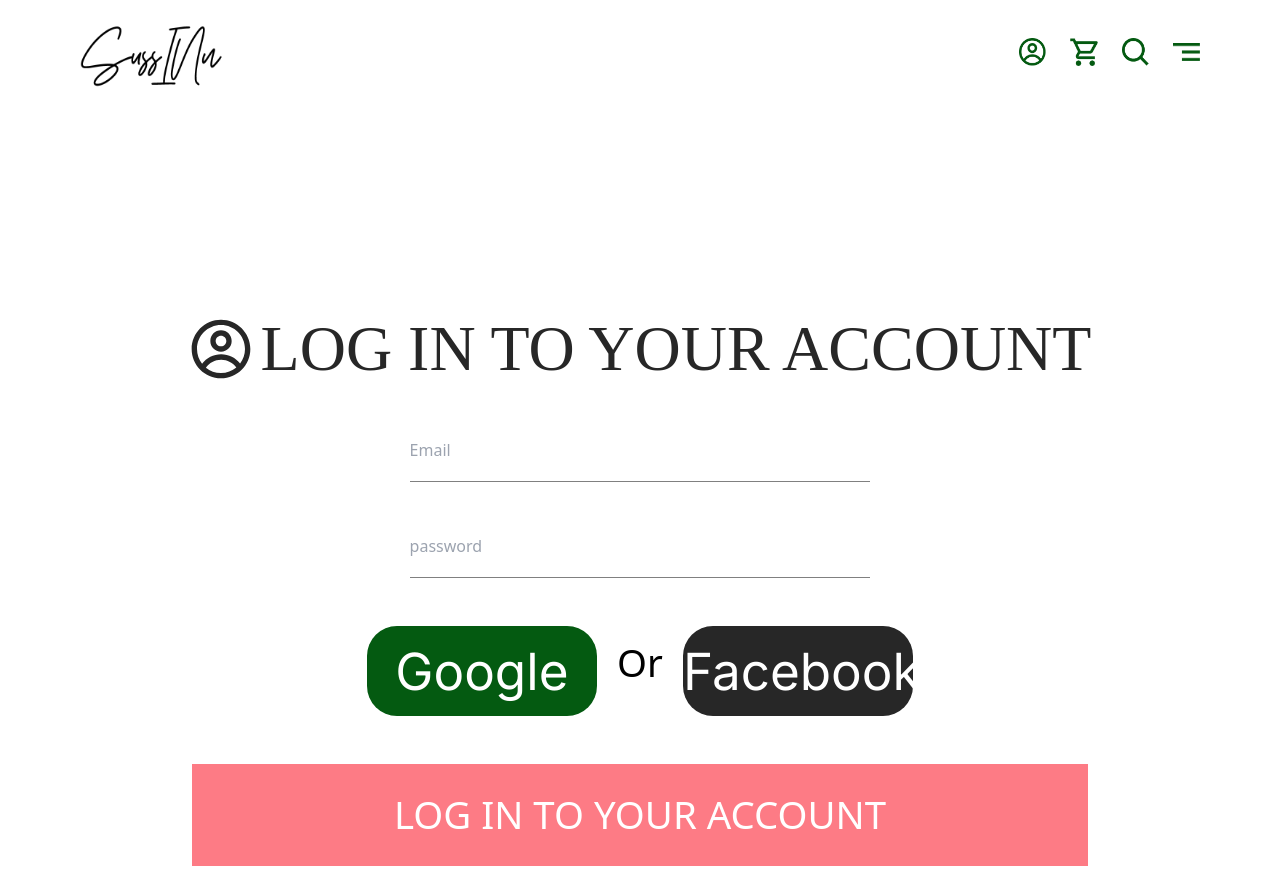
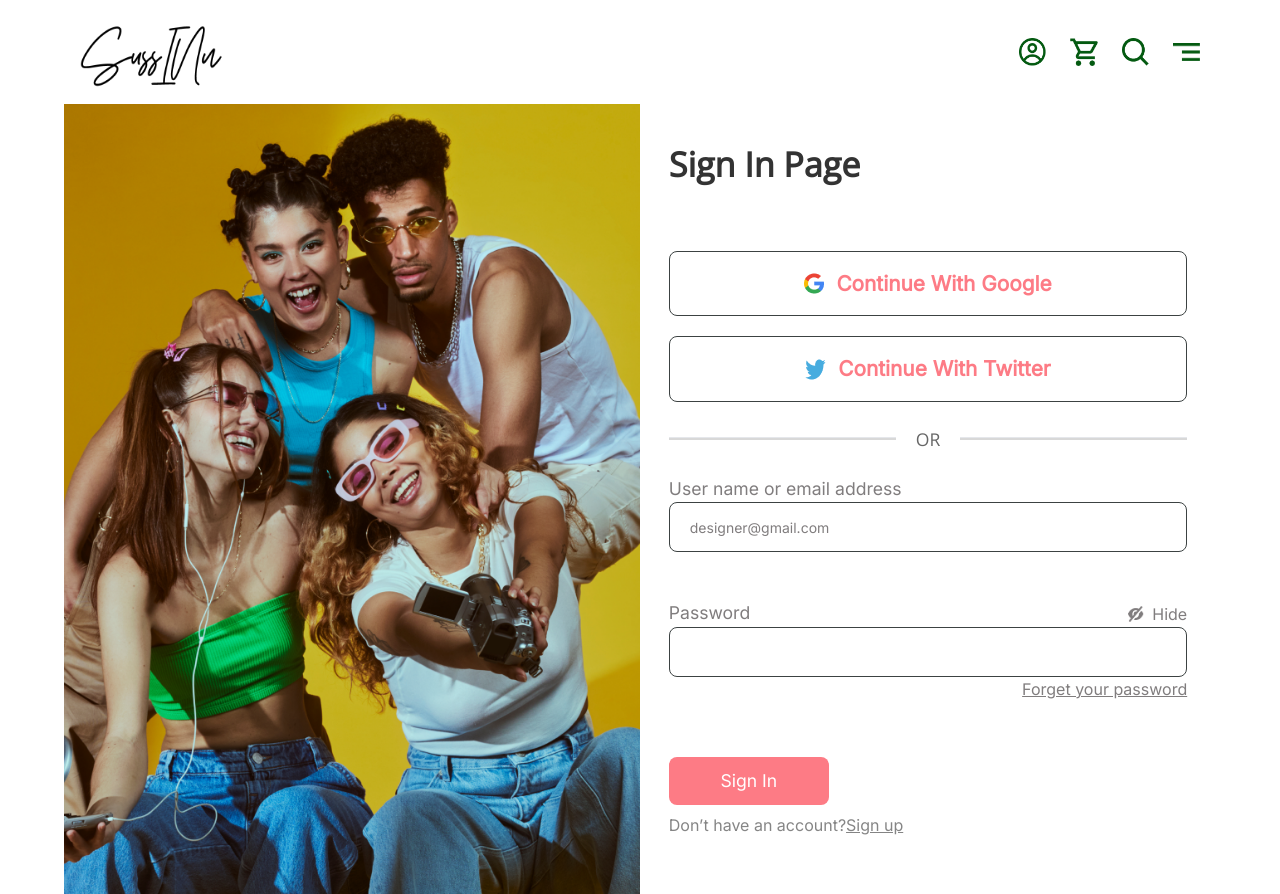
Before and after one commit to m-yunus/suss_ecommerce, a React (Create React App) app: page /login in a window 1280 px wide. Before the commit the page ends 866 px from the top, so only its background shows below. Built offline with nearby package versions, Linux system fonts and the light colour scheme.

Commit message:
log in page completed

```diff
--- a/src/Pages/LoginPage/LoginPage.css
+++ b/src/Pages/LoginPage/LoginPage.css
@@ -1,135 +1,24 @@
-.login{
+.register hr{
+  background-color: rgba(102, 102, 102, 0.25);
+  width: 50%;
+  height: 0.2rem;
+}
+.register h6{
+  color: #666;
+font-family: "Open Sans", sans-serif;
+font-size: 1.1rem;
 
-flex-wrap: wrap;
-justify-content:center ;
-}
-.login-title{
-display: flex;
-flex-wrap: wrap;
-align-items: center;
-justify-content: center;
+padding: 0 20px;
 
-}
-.login-prf-icon{
-    margin-top: 15rem;
-    padding-left: -4rem;
-}
-.login-text{
-align-items: center;
-margin-top: 13rem;
-display: flex;
-color: #272727;
-font-family: Readex Pro;
-font-size: 5vw;
-font-style: normal;
-font-weight: 400;
-line-height: normal;
-
-}
-.login-input{
-display: flex;
-flex-wrap: wrap;
-justify-content: center;
-flex-direction: column;
-align-items: center;
-margin-top: 2rem;
-
-}
-.email-input{
-    display: flex;
-    justify-content: center;
-    align-items: center;
-
-}
-.email{
-    align-items: center;
-    background-color: white;
-    border-color: white;
-    width:36vw;
-    height: 5vw;
-    border-bottom: 1px solid grey;
-}
-
-.pswrd-input{
-display: flex;
-flex-direction: column;
-width: 10rem;
-justify-content: center;
-align-items: center;
-margin-top: 2rem;
-}
-.pswrd{
-    width:36vw;
-    height: 5vw;
-    border-bottom: 1px solid grey;
-
-}
-input{
-    border-bottom: #272727;
 }
 
 
-input[type="email"] {
-    background-color: white;
-;
-  }
-  input[type="password"] {
-    background-color: white;
+@media (max-width: 1200px) {
+.sign-in-or-section{
+  margin: 10px 0px;
 
-  }
-  .ggle-fb-btns{
-    display: flex;
-    justify-content: center;
-    margin-top: 3rem;
-  }
+}
 
-  .google-btn{
- background-color:#045A11 ;
- width: 18vw;
- height: 7vw;
- color: #FFF;
-font-family: Inter;
-font-size: 4vw;
-font-style: normal;
-font-weight: 400;
-line-height: normal;
-border-radius: 30px;
-  }
-  .or{
-  margin-top: .5rem;
-  font-size: 3vw;
 
-  }
 
-  .face-btn{
-    background-color: #272727;
-    width: 18vw;
- height: 7vw;
- color: #FFF;
-font-family: Inter;
-font-size: 4vw;
-font-style: normal;
-font-weight: 400;
-line-height: normal;
-border-radius: 30px;
-  }
-.login-ftr-btn{
-display: flex;
-justify-content: center;
-margin-top: 3rem;
 }
-.log-ftr-btn{
-align-items: center;
-justify-content: center;
-cursor: pointer;
-}
-.log-ftr-text{
-background-color: #FD7B85;
-width: 70vw;
-font-size: 3vw;
-height: 8vw;
-display: flex;
-align-items: center;
-justify-content: center;
-color: white;
-}
--- a/src/Pages/LoginPage/LoginPage.jsx
+++ b/src/Pages/LoginPage/LoginPage.jsx
@@ -1,45 +1,70 @@
 import React from "react";
 import "./LoginPage.css";
-import { CgProfile } from "react-icons/cg";
+
 import Navbar from "../../layout/Navbar";
+import register from "../../assets/images/Register/register.png";
+import google from "../../assets/images/Register/google.png";
+import twitter from "../../assets/images/Register/twitter.png";
+import eye from "../../assets/images/Register/eye.png";
 
 const LoginPage = () => {
   return (
     <>
       <Navbar />
-      <div className="login">
-        <div className="login-title">
-          <h2 className="login-text gap-2">
-            <CgProfile /> LOG IN TO YOUR ACCOUNT
-          </h2>
+      <div className="register px-16  w-full flex  ">
+        <div className="register-left w-1/2  h-auto ">
+          <img src={register} alt="" />
         </div>
-        <div className="login-input">
-          <div className="email-input">
-            <input className="email"placeholder="Email" type="email" />
+        <div className="register-right w-1/2  flex   m-auto ">
+          <div className="signup flex flex-col w-[90%]      mx-auto">
+            <h1>Sign In Page</h1>
 
-          </div>
+            <button className="google-signup mt-16 border  font-semibold ">
+              <img src={google} alt="" /> Continue With Google
+            </button>
+            <button className="twitter-signup font-semibold mt-5">
+              <img src={twitter} alt="" />
+              Continue With Twitter
+            </button>
 
+            <div className="flex my-6 sign-in-or-section items-center">
+              <hr /> <h6> OR</h6> <hr />
+            </div>
+            <span className="    flex flex-col">
+              <label htmlFor="">User name or email address</label>
+              <input
+                placeholder="designer@gmail.com"
+                type="email"
+                name=""
+                id=""
+              />
+            </span>
+            <div className="pass-section-signup mt-4">
+              <span className="flex justify-between mt-8">
+                <label htmlFor="">Password</label>
 
+                <span className="flex items-center gap-2">
+                  <img className="w-4 h-4" src={eye} alt="" />
+                  <h4>Hide</h4>
+                </span>
+              </span>
+              <input className="w-full" type="password" name="" id="" />
+              <h4 className="flex justify-end">
+                <a className="underline" href="">
+                  Forget your password
+                </a>
+              </h4>
+            </div>
 
-          <div className="pswrd-input">
-            <input className="pswrd" placeholder="password" type="password" />
+            <button className="signup-button mb-2">Sign In</button>
+            <h5>
+              Don’t have an account?
+              <a href="" className="underline">
+                Sign up
+              </a>{" "}
+            </h5>
           </div>
         </div>
-        <div className="ggle-fb-btns">
-          <div className="ggle-btn">
-            <button className="google-btn">Google</button>
-          </div>
-          <h2 className="or px-5">Or</h2>
-          <div className="fb-btn">
-            <button className="face-btn">Facebook</button>
-          </div>
-        </div>
-        <div className="login-ftr-btn">
-          <div className="log-ftr-btn">
-            <h3 className="log-ftr-text">LOG IN TO YOUR ACCOUNT</h3>
-          </div>
-        </div>
-
       </div>
     </>
   );
```
